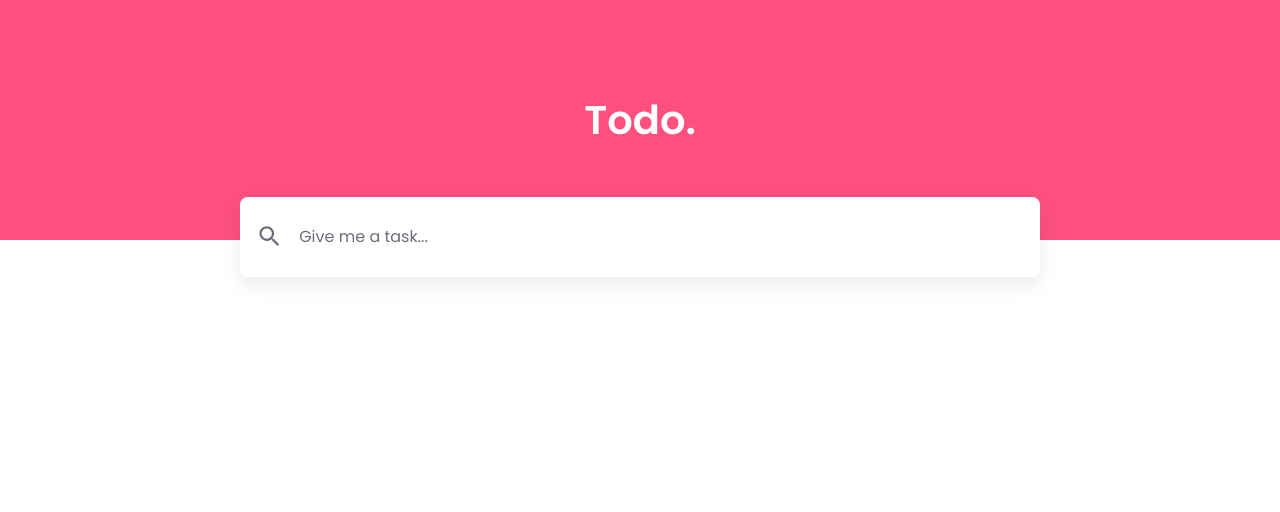
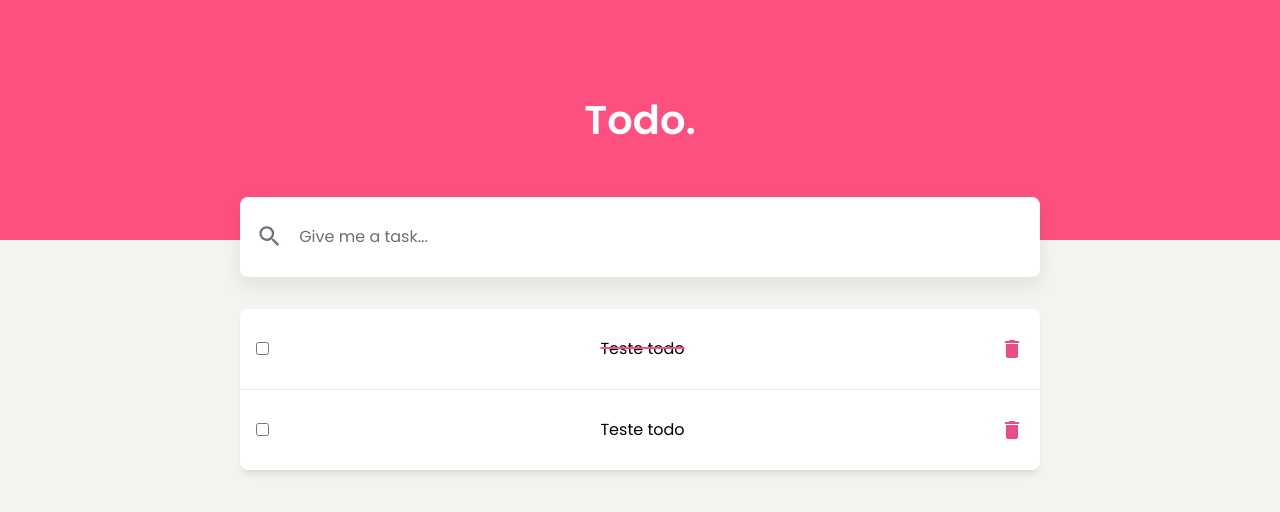
Before and after one commit to RafaelBarbosa09/todo, a React (Create React App) app: page / in a window 1280 px wide. Shown: the top 512 px of the page. Built offline with nearby package versions, Linux system fonts and the light colour scheme.

Commit message:
finalizando layout do app

```diff
--- a/src/components/Dashboard/index.tsx
+++ b/src/components/Dashboard/index.tsx
@@ -1,11 +1,15 @@
 import { Container } from "./styles";
 import { MdSearch } from 'react-icons/md'
+import { Todo } from "../Todo";
 
 export function Dashboard() {
   return (
-    <Container>
-      <MdSearch />
-      <input placeholder="Give me a task..." />
-    </Container>
+    <>
+      <Container>
+        <MdSearch />
+        <input placeholder="Give me a task..." />
+      </Container>
+      <Todo />
+    </>
   );
 }
--- a/src/components/Todo/index.tsx
+++ b/src/components/Todo/index.tsx
@@ -1,10 +1,19 @@
-import { Container } from "./styles";
+import { Container, Item } from "./styles";
+import { MdDelete } from 'react-icons/md'
 
 export function Todo() {
   return (
     <Container>
-      <input type="checkbox" />
-      <span>Teste todo</span>
+      <Item>
+        <input type="checkbox" />
+        <span className="done">Teste todo</span>
+        <MdDelete />
+      </Item>
+      <Item>
+        <input type="checkbox" />
+        <span>Teste todo</span>
+        <MdDelete />
+      </Item>
     </Container>
   );
 }
--- a/src/components/Todo/styles.ts
+++ b/src/components/Todo/styles.ts
@@ -1,5 +1,38 @@
 import styled from "styled-components";
 
 export const Container = styled.div`
+  max-width: 800px;
+  margin: 2rem auto;
+  background: var(--shape);
+  box-shadow: 0 6px 10px -4px rgb(0 0 0 / 15%);
+  border-radius: 0.5rem;
 
 `;
+
+export const Item = styled.div`
+  display: flex;
+  align-items: center;
+  justify-content: space-between;
+  height: 4rem;
+  padding: 2.5rem 1rem;
+
+  & + div {
+    border-top: 1px solid #e9e9e9;
+  }
+
+  span {
+    margin-left: 1rem;
+  }
+
+  span.done {
+    text-decoration: line-through;
+    text-decoration: line-through 2px #fd507e;
+  }
+
+  svg {
+    color: var(--color-secundary);
+    height: 1.5rem;
+    width: 1.5rem;
+    cursor: pointer;
+  }
+`;
--- a/src/styles/global.ts
+++ b/src/styles/global.ts
@@ -30,7 +30,7 @@ export const GlobalStyle = createGlobalStyle`
   }
 
   body {
-    background: var(--background);
+    background: #F4F3EF;
     -webkit-font-smoothing: antialiased;
   }
 
@@ -43,7 +43,7 @@ export const GlobalStyle = createGlobalStyle`
     font-weight: 600;
   }
 
-  button {
+  button, input[type="checkbox"] {
     cursor: pointer;
   }
 
@@ -52,37 +52,11 @@ export const GlobalStyle = createGlobalStyle`
     cursor: not-allowed;
   }
 
-  .react-modal-overlay {
-    background: rgb(0, 0, 0, 0.5);
-    position: fixed;
-    top: 0;
-    bottom: 0;
-    right: 0;
-    left: 0;
-    display: flex;
-    align-items: center;
-    justify-content: center;
+  input[type="checkbox"] {
+    background: var(--color-primary)
   }
 
-  .react-modal-content {
-    width: 100%;
-    max-width: 576px;
-    background: var(--background);
-    padding: 3rem;
-    position: relative;
-    border-radius: 0.25rem;
-  }
+  input[type="checkbox"]:checked {
 
-  .react-modal-close {
-    position: absolute;
-    right: 1.5rem;
-    top: 1.5rem;
-    border: 0;
-    background: transparent;
-    transition: filter 0.2s;
-
-    &:hover {
-        filter: brightness(0.8)
-    }
   }
 `;
```
